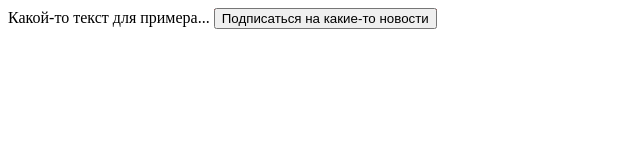
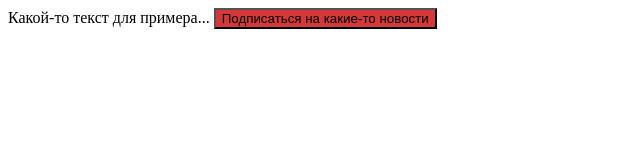
Before and after one commit to S56i/Lab4SR, a plain HTML site: page index.html in a window 1280 px wide. Shown: the whole page, without its empty margins (0-640 px from the left). Drawn offline with Linux system fonts and the light colour scheme.

Commit message:
bugfix002

```diff
--- a/index.html
+++ b/index.html
@@ -3,8 +3,8 @@
 	<TITLE>Личное дело</TITLE>
 
 	<style>
-	a.b1{
-		background: rgb(212,56,56)
+	.b1{
+		background: rgb(212,56,56);
 		}
 	</style>
 
@@ -14,7 +14,7 @@
 
 	Какой-то текст для примера...
 
-	<a class="b1"><button>Подписаться на какие-то новости</button></a>
+	<button class="b1">Подписаться на какие-то новости</button>
 
 </BODY>
 </HTML>
```
